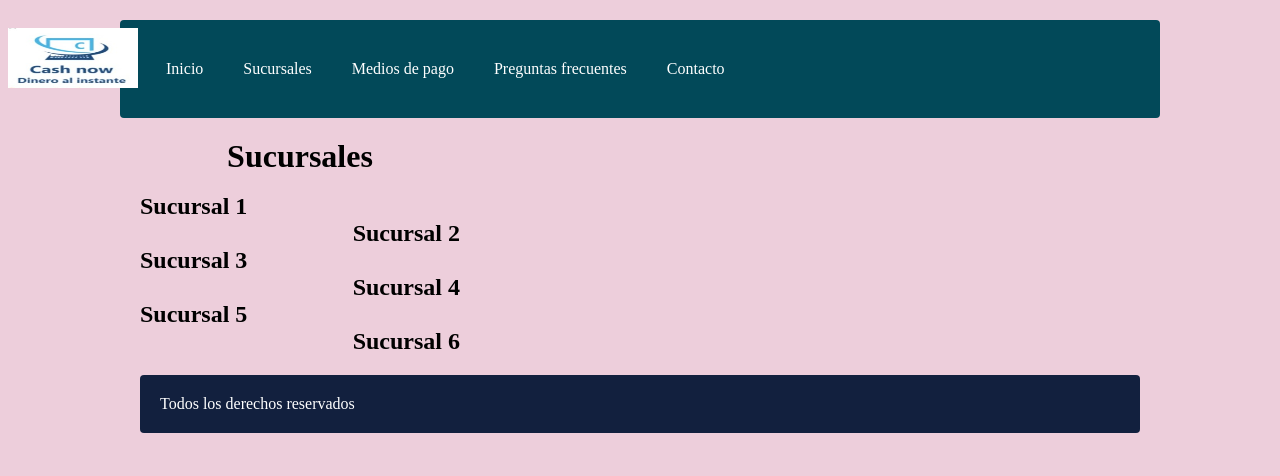
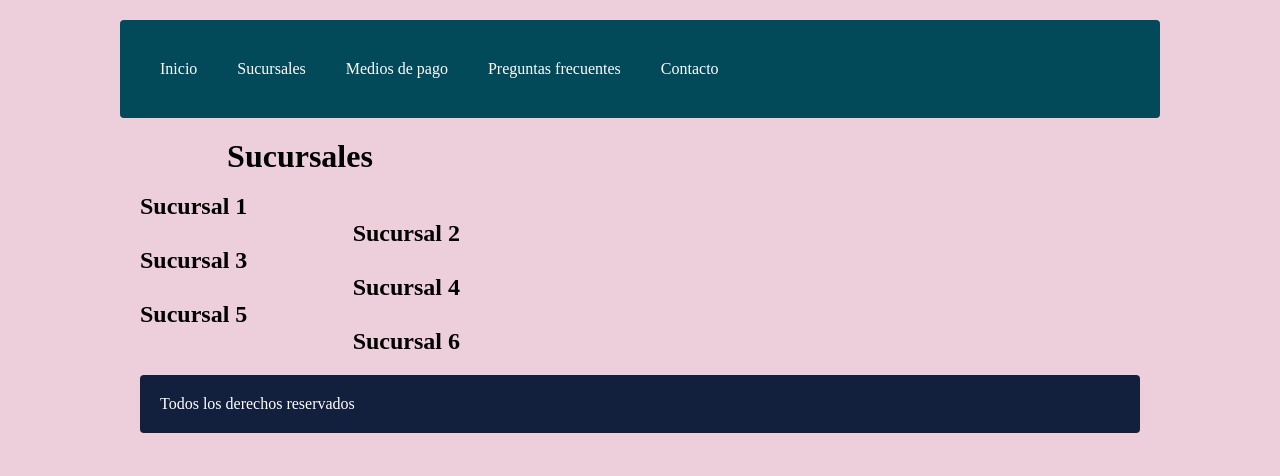
Before and after one commit to Itenuto9/cash-now-1, a plain HTML site: page paginas/sucursales.html in a window 1280 px wide. Drawn offline with nearby package versions, Linux system fonts and the light colour scheme.

Commit message:
Update sucursales.html

```diff
--- a/paginas/sucursales.html
+++ b/paginas/sucursales.html
@@ -18,7 +18,7 @@
       	</div>
       	<div class="menu">
 
-      		<a href="./index.html"><img class="logo" src="../imagenes/logoPagina.jpeg"></a>
+
 
       	<nav>
       		<ul>
```
